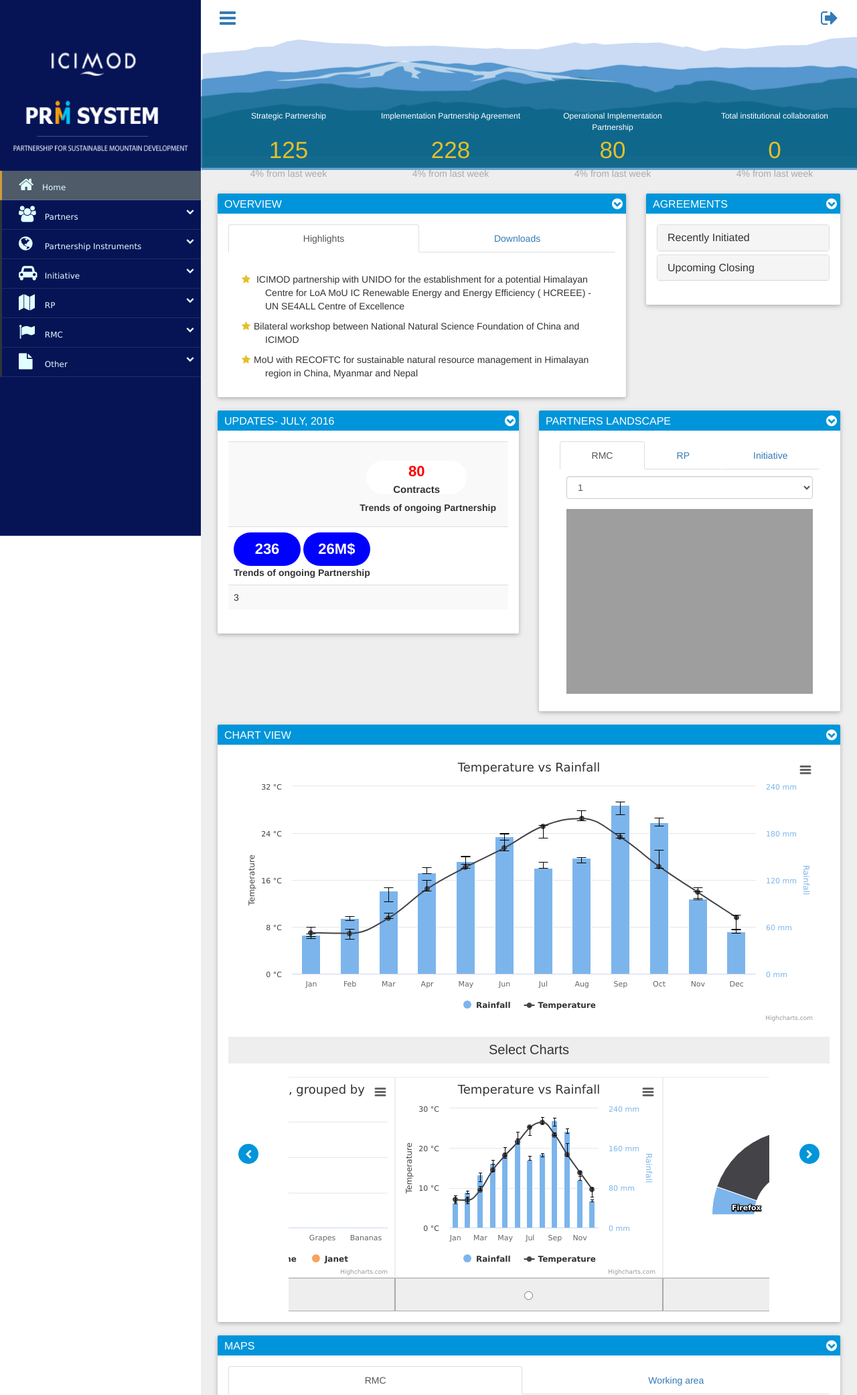
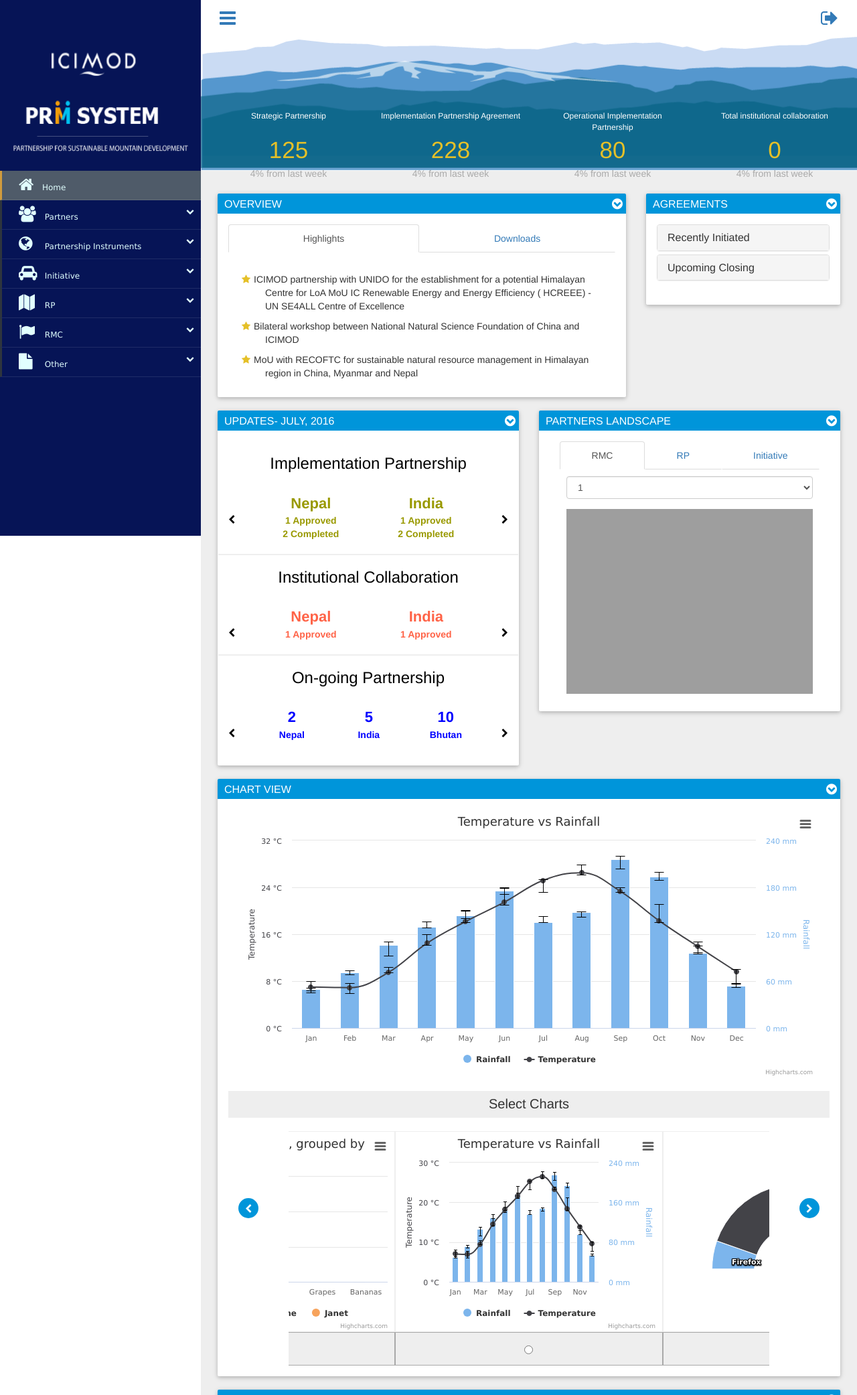
Before and after one commit to bikuz/ICIMOD-PRM.NET, an ASP.NET MVC app: page / in a window 1280 px wide. Shown: the top 2083 px of the page at 67% size. Run offline with ASP.NET Core 8 and stand-ins for ASP.NET MVC 5, Linux system fonts and the light colour scheme; a map, chart or similar area stays blank; the project's own start-up code is not run, and a stand-in starts its controllers and pages; some libraries are stand-ins or nearby versions; grey boxes are pictures that could not be loaded.

Commit message:
merge _Layout.cshtml and Index.cshtml

```diff
--- a/prm/Views/Home/Index.cshtml
+++ b/prm/Views/Home/Index.cshtml
@@ -41,7 +41,7 @@
     <!--Main Image div end-->
 </div>
 
-<div class="row">
+<div class="row" >
 
     <div class="container-fluid">
         <!--Data Card Container Row-->
@@ -72,8 +72,7 @@
                         <div role="tabpanel" class="tab-pane active" id="highlights">
                         <div class="container-fluid">
                         <ul>
-                                            <li>
-                                                ICIMOD partnership with UNIDO for the establishment for a potential Himalayan Centre for LoA MoU IC
+                        <li>ICIMOD partnership with UNIDO for the establishment for a potential Himalayan Centre for LoA MoU IC
                         Renewable Energy and Energy Efficiency ( HCREEE) - UN SE4ALL Centre of Excellence
                         </li>
                         <li>Bilateral workshop between National Natural Science Foundation of China and ICIMOD</li>
@@ -159,7 +158,7 @@
                               <div class="panel panel-default">
                                 <div class="panel-heading" role="tab" id="headingOne">
                                   <h4 class="panel-title">
-                                        <a role="button" data-toggle="collapse" data-parent="#accordion" href="#collapseOne" aria-expanded="false" aria-controls="collapseOne">
+                                    <a  role="button" data-toggle="collapse" data-parent="#accordion" href="#collapseOne" aria-expanded="false" aria-controls="collapseOne">
                                       Recently Initiated
                                     </a>
                                   </h4>
@@ -265,52 +264,148 @@
                     <!--Card-Header Ends-->
                     </div>
 
-                    <div class="card-content">
+                    <div class="card-content ">
+                    <div class="row updateTab1">
+                       <h3 class="text-center" style="color:black">Implementation Partnership</h3>
+                       <div class="col-md-1 chartArrows">
 
-                        <table class="table table-striped">
-                            <tr>
-                                <td data-sparkline="3, 26, -41, -30 ; column">
-                                    <div class="left">
-                                        <!-- Space for sparkline Chart -->
-                                    </div>
-                                    <div class="right DefaultPadding">
-                                        <div class="DefaultMargin" id="rcorners1">
-                                            <!-- Updating Data -->
-                                            <p>
-                                                <span>80</span>
-                                                <br>Contracts
-                                            </p>
-                                        </div>
-                                        <p>Trends of ongoing Partnership</p>
+                                 <div class="updatePrevious" style="padding-top:50px;">
+                                <a href="#" id="previousUpdate1"><i class="fa fa-chevron-left fa-bold" style="color:black; " aria-hidden="true"></i></a>
                                 </div>
 
-                                </td>
-                            </tr>
+                     </div>
+                       <div class="col-md-10">
+                        <div class="IP">
+                           <div >
+                           <div class="updatesCardContent" style="width:100%; padding: 20px; text-align: center; ">
+                              <p><span class="heading">Nepal</span><br>1 Approved <br> 2 Completed</p>
+                           </div>
+                           </div>
+                           <div >
+                            <div class="updatesCardContent" style="width:100%; padding: 20px; text-align: center; ">
+                              <p> <span class="heading">India</span><br>1 Approved <br> 2 Completed</p>
+                           </div>
+                           </div>
+                           <div >
 
-                            <tr>
-                                <td>
-                                    <div class="left">
+                                <div class="updatesCardContent" style="width:100%; padding: 20px; text-align: center; ">
+                              <p><span class="heading"> Bhutan </span><br>0 Approved <br> 1 Completed</p>
+                           </div>
 
-                                        <div class="rcorners2">
-                                            <p><span>236</span><br></p>
                            </div>
-                                        <div class="rcorners2">
-                                            <p><span>26M$</span></p>
                        </div>
-                                        <p>Trends of ongoing Partnership</p>
-                                        <!-- Left side div ends -->
                          </div>
-                                    <div class="right">
 
-                                        <!-- Right Side Div ends -->
+                         <div class="col-md-1 chartArrows">
+                        <div class="updateNext" style="float:right; text-align:center; padding-top:50px;">
+                        <a href="#" id="nextUpdate1"><i class="fa fa-chevron-right fa-bold" style="color:black;" aria-hidden="true"></i></a>
                         </div>
-                                </td>
-                            </tr>
-                            <tr><td>3</td></tr>
-                        </table>
+                        </div>
+
+                    <!-- Update Tab1 Ends -->
+                    </div>
 
 
 
+                          <div class="row updateTab2">
+                       <h3 class="text-center" style="color:black">Institutional Collaboration</h3>
+                       <div class="col-md-1 chartArrows">
+
+                                 <div class="updatePrevious" style="padding-top:50px;">
+                                <a href="#" id="previousUpdate2"><i class="fa fa-chevron-left fa-bold" style="color:black; " aria-hidden="true"></i></a>
+                                </div>
+
+                     </div>
+                       <div class="col-md-10">
+                        <div class="IC">
+                           <div >
+                           <div class="updatesCardContent" style="width:100%; padding: 20px; text-align: center; ">
+                              <p><span class="heading">Nepal</span><br>1 Approved</p>
+                           </div>
+                           </div>
+                           <div >
+                            <div class="updatesCardContent" style="width:100%; padding: 20px; text-align: center; ">
+                              <p><span class="heading">India</span><br>1 Approved</p>
+                           </div>
+                           </div>
+                           <div >
+
+                                <div class="updatesCardContent" style="width:100%; padding: 20px; text-align: center; ">
+                              <p><span class="heading">Bhutan</span><br>0 Approved</p>
+                           </div>
+
+                           </div>
+                       </div>
+                         </div>
+
+                         <div class="col-md-1 chartArrows">
+                        <div class="updateNext" style="float:right; text-align:center; padding-top:50px;">
+                        <a href="#" id="nextUpdate2"><i class="fa fa-chevron-right fa-bold" style="color:black;" aria-hidden="true"></i></a>
+                        </div>
+                        </div>
+
+                    <!-- Update Tab2 Ends -->
+                    </div>
+
+
+
+
+                    <div class="row updateTab3">
+                       <h3 class="text-center" style="color:black">On-going Partnership</h3>
+                       <div class="col-md-1 chartArrows">
+
+                                 <div class="updatePrevious" style="padding-top:50px;">
+                                <a href="#" id="previousUpdate3"><i class="fa fa-chevron-left fa-bold" style="color:black; " aria-hidden="true"></i></a>
+                                </div>
+
+                     </div>
+                       <div class="col-md-10">
+                        <div class="OP">
+                           <div >
+                           <div class="updatesCardContent" style="width:100%; padding: 20px; text-align: center; ">
+                              <p><span class="heading">2</span><br>Nepal</p>
+                           </div>
+                           </div>
+                           <div >
+                            <div class="updatesCardContent" style="width:100%; padding: 20px; text-align: center; ">
+                              <p><span class="heading">5</span><br>India</p>
+                           </div>
+                           </div>
+                           <div >
+
+                                <div class="updatesCardContent" style="width:100%; padding: 20px; text-align: center; ">
+                              <p><span class="heading">10</span><br>Bhutan</p>
+                           </div>
+
+                           </div>
+                              <div >
+                           <div class="updatesCardContent" style="width:100%; padding: 20px; text-align: center; ">
+                              <p><span class="heading">8</span><br>Nepal</p>
+                           </div>
+                           </div>
+                           <div >
+                            <div class="updatesCardContent" style="width:100%; padding: 20px; text-align: center; ">
+                              <p><span class="heading">2</span><br>India</p>
+                           </div>
+                           </div>
+                           <div >
+
+                                <div class="updatesCardContent" style="width:100%; padding: 20px; text-align: center; ">
+                              <p><span class="heading">1</span><br>Bhutan</p>
+                           </div>
+
+                           </div>
+                       </div>
+                         </div>
+
+                         <div class="col-md-1 chartArrows">
+                        <div class="updateNext" style="float:right; text-align:center; padding-top:50px;">
+                        <a href="#" id="nextUpdate3"><i class="fa fa-chevron-right fa-bold" style="color:black;" aria-hidden="true"></i></a>
+                        </div>
+                        </div>
+
+                    <!-- Update Tab3 Ends -->
+                    </div>
 
                     <!--Card-content Ends-->
                     </div>
@@ -342,11 +437,6 @@
                            <li role="presentation"><a href="#Initiative" aria-controls="Initiative" role="tab" data-toggle="tab">Initiative</a></li>
                         </ul>
 
-
-
-
-
-
                           <div class="tab-content">
                         <div role="tabpanel" class="tab-pane active DefaultPadding" id="RMC1">
 
@@ -360,7 +450,7 @@
                                   </select>
                             </div>
 
-                                    <img class="img-responsive" src="http://prmdemo.icimod.org/Content/Uploads/Images/LandscapeMaps/1d364f50-a74e-4802-8073-603f43267e43Bhutan.jpg">
+                           <img class= "img-responsive" src="http://prmdemo.icimod.org/Content/Uploads/Images/LandscapeMaps/1d364f50-a74e-4802-8073-603f43267e43Bhutan.jpg">
 
                         <!--LOA-Tab Ends-->
                         </div>
@@ -378,7 +468,7 @@
                                   </select>
                             </div>
 
-                                    <img class="img-responsive" src="http://prmdemo.icimod.org/Content/Uploads/Images/LandscapeMaps/4f8e2862-33ea-438f-84ca-c36803f8ce73RP1-1024x1024.jpg">
+                           <img class= "img-responsive" src="http://prmdemo.icimod.org/Content/Uploads/Images/LandscapeMaps/4f8e2862-33ea-438f-84ca-c36803f8ce73RP1-1024x1024.jpg">
 
                         <!--MOU-Tab Ends-->
                         </div>
@@ -395,7 +485,7 @@
                                   </select>
                             </div>
 
-                                    <img class="img-responsive" src="http://prmdemo.icimod.org/Content/Uploads/Images/LandscapeMaps/622c39ad-94a8-4ca5-bff0-f22766ef86d0RP1-AdaptHimal-1024x1024.jpg">
+                           <img class= "img-responsive" src="http://prmdemo.icimod.org/Content/Uploads/Images/LandscapeMaps/622c39ad-94a8-4ca5-bff0-f22766ef86d0RP1-AdaptHimal-1024x1024.jpg">
 
                         <!--IC-Tab Ends-->
                         </div>
@@ -464,7 +554,7 @@
                                 <div>
                                 <!-- Chart-3 -->
                                 <div class="chartHolder chart3"></div>
-                                        <div class="chartRadioContainer"><input class="cardRadio" id="chart3" type="radio" aria-label="..." name="chartGroup"></div>
+                                <div class="chartRadioContainer"><input class="cardRadio" id="chart3" type="radio" aria-label="..." name="chartGroup" ></div>
                                  <!-- Chart-3 Ends-->
                                 </div>
 
--- a/prm/Views/Shared/_Layout.cshtml
+++ b/prm/Views/Shared/_Layout.cshtml
@@ -10,7 +10,7 @@
 
 
     <!-- Slider for charts CSS -->
-    <link rel="stylesheet" type="text/css" href="//cdn.jsdelivr.net/jquery.slick/1.6.0/slick.css" />
+    <link rel="stylesheet" type="text/css" href="//cdn.jsdelivr.net/jquery.slick/1.6.0/slick.css"/>
 
     @Styles.Render("~/Content/bootstrap")
     @Styles.Render("~/Content/css")
@@ -236,8 +236,9 @@
             });
 
             //handling side menu-names when the screen is resized
-            $(window).resize(function () {
-                if ((Modernizr.mq('(max-width: 1001px)'))) {
+                $(window).resize(function(){
+                   if((Modernizr.mq('(max-width: 1001px)')))
+                        {
 
                        $('.menu-names').css('display', 'inherit');
 
@@ -254,7 +255,8 @@
                 e.preventDefault();
 
                 //switching the  display to none when the screen size is of a desktop
-                if ((Modernizr.mq('(min-width: 1001px)'))) {
+                if((Modernizr.mq('(min-width: 1001px)')))
+                {
 
                        $('.menu-names').css('display', 'none');
                 }
@@ -265,9 +267,10 @@
 
 
                 $('.nav-side-menu').one('webkitTransitionEnd otransitionend oTransitionEnd msTransitionEnd transitionend',
-                function (e) {
+                function(e) {
                     //after the animation ends switching display for menu-names based on it's state
-                    if ((Modernizr.mq('(min-width: 1001px)'))) {
+                if((Modernizr.mq('(min-width: 1001px)')))
+                {
                     if ($('.nav-side-menu').width() == 300) {
                     $('.menu-names').css('display', 'inherit');
                 } else {
@@ -288,7 +291,7 @@
                     $('.menu-names').css('display', 'none');
                     $("#wrapper").toggleClass("toggled");
                      $('.nav-side-menu').one('webkitTransitionEnd otransitionend oTransitionEnd msTransitionEnd transitionend',
-                       function (e) {
+                        function(e) {
 
                         $('.menu-names').css('display', 'inherit');
 
@@ -309,7 +312,7 @@
                     autoHeightAnimate($(id), 500);
 
                 } else {
-                    $(id).animate({ height: "90px" }, 500, function () {
+                     $(id).animate({height: "90px"}, 500, function(){
                         $(id).addClass('visibility');
                      });
 
@@ -321,17 +324,17 @@
             });
 
         // handling Radio Card Change Event
-            $('input[type=radio][name=chartGroup]').change(function () {
+            $('input[type=radio][name=chartGroup]').change(function() {
                     window[this.id]('.chartView');
 
             });
         })
         //Function to animate the auto-height from collapsed height
-        function autoHeightAnimate(element, time) {
+        function autoHeightAnimate(element, time){
             var curHeight = element.height(), // Get Default Height
             autoHeight = element.css('height', 'auto').height(); // Get Auto Height
             element.height(curHeight); // Reset to Default Height
-            element.stop().animate({ height: autoHeight }, time, function () {
+            element.stop().animate({ height: autoHeight }, time, function() {
                 //after the animation completes change the height to auto
 
                 element.removeClass('visibility');
@@ -346,7 +349,7 @@
 
 <!-- custom script for Index Page -->
 <script type="text/javascript">
-        $(document).ready(function () {
+    $(document).ready(function(){
 
         chart1('.chart1');
         chart1('.chartView');
@@ -397,6 +400,40 @@
   ]
 
       });
+
+
+     $('.IP').slick({
+
+  infinite: true,
+  speed: 300,
+  slidesToShow: 2,
+  adaptiveHeight: true,
+  autoplay: true,
+  prevArrow: $('#previousUpdate1'),
+    nextArrow: $('#nextUpdate1'),
+});
+
+     $('.IC').slick({
+
+  infinite: true,
+  speed: 300,
+  slidesToShow: 2,
+  adaptiveHeight: true,
+  autoplay: true,
+  prevArrow: $('#previousUpdate2'),
+    nextArrow: $('#nextUpdate2'),
+});
+
+     $('.OP').slick({
+
+  infinite: true,
+  speed: 300,
+  slidesToShow: 3,
+  adaptiveHeight: true,
+  autoplay: true,
+  prevArrow: $('#previousUpdate3'),
+    nextArrow: $('#nextUpdate3'),
+});
     });
   </script>
 
```
Lines whose indentation alone changed are shown as unchanged.
